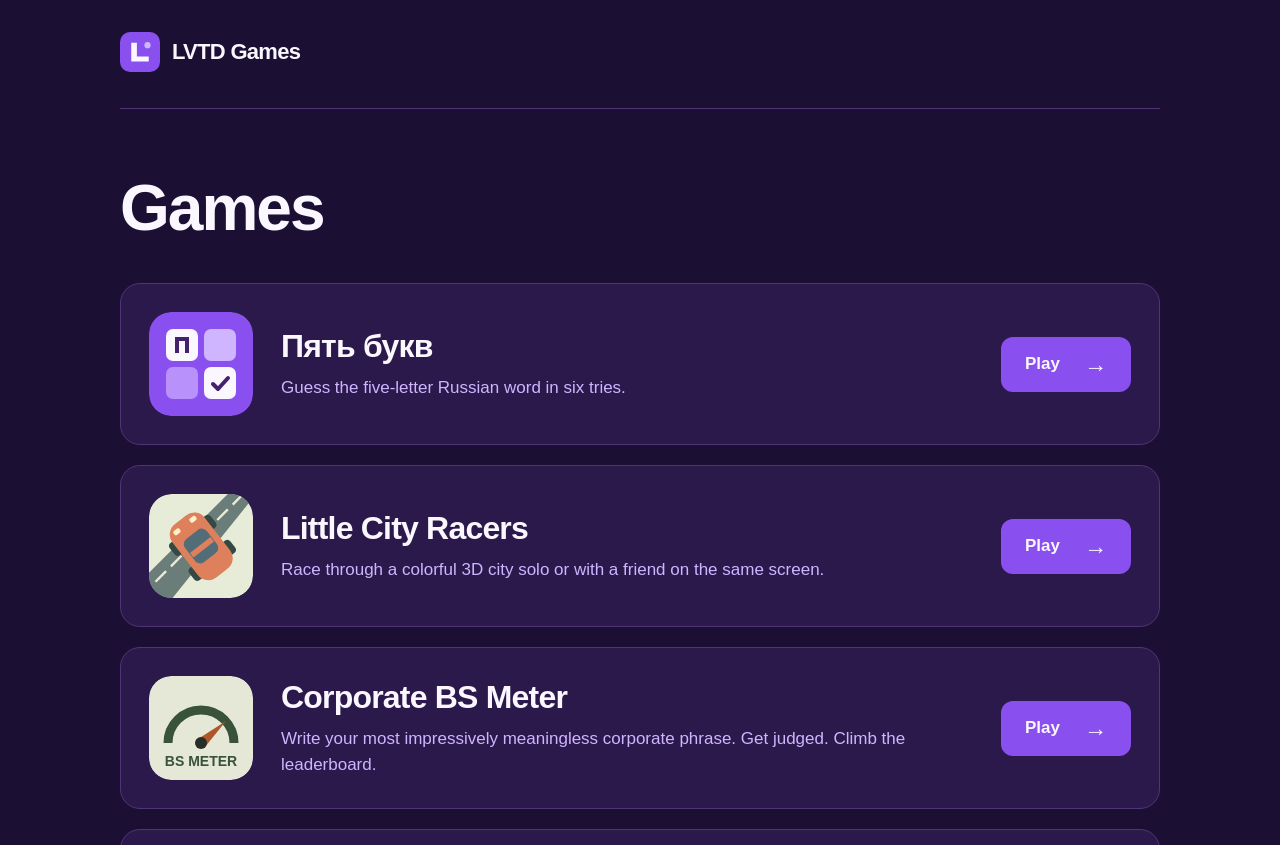
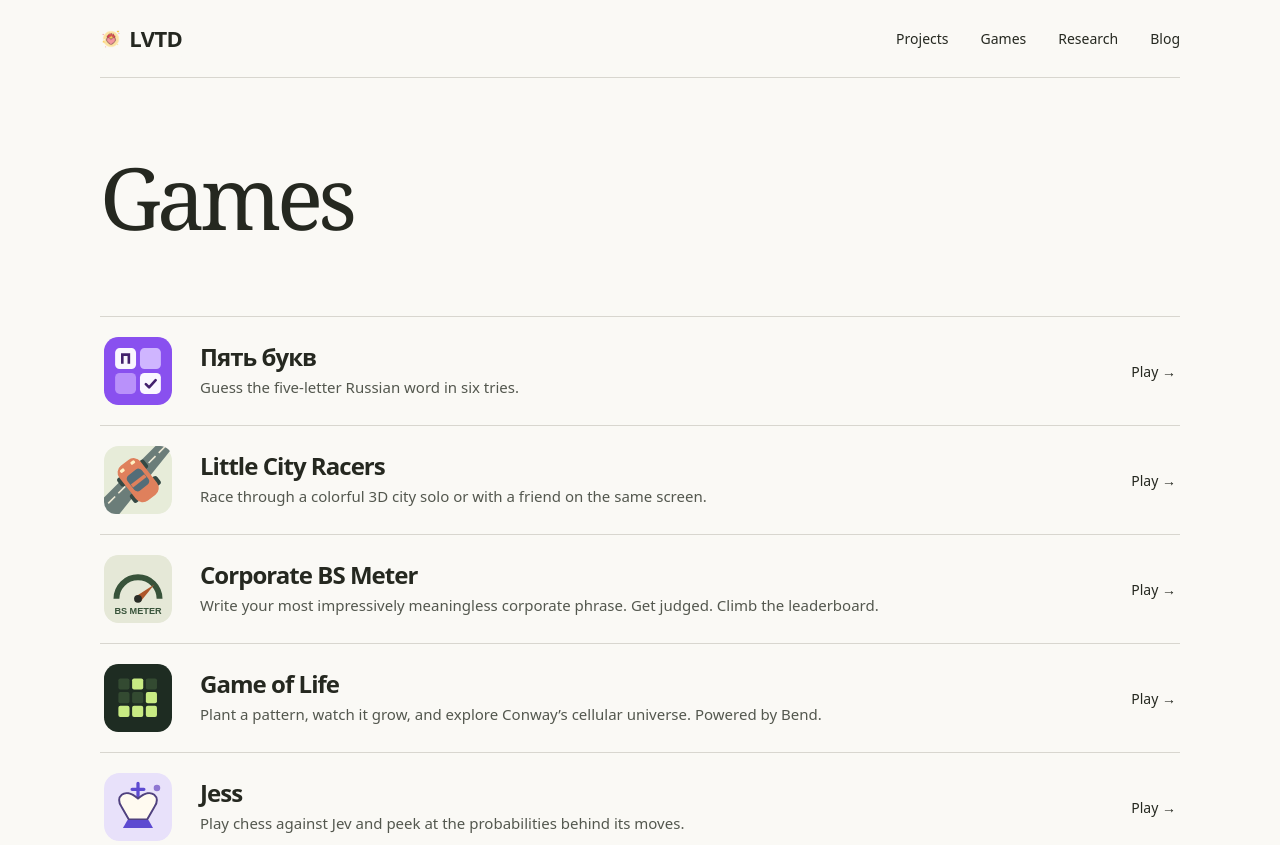
Before and after one commit to LVTD-LLC/games, an Astro site in the folder apps/site/: page / in a window 1280 px wide. Shown: the top 845 px of the page. Built offline with nearby package versions, Linux system fonts and the light colour scheme; Astro itself is replaced by a stand-in of ours.

Commit message:
Unify the arcade catalogue and game navigation with LVTD (#22)
Co-authored-by: Rasul Kireev <rasul@lvtd.dev>

```diff
--- a/apps/site/src/layouts/Catalogue.astro
+++ b/apps/site/src/layouts/Catalogue.astro
@@ -1,4 +1,5 @@
 ---
+import '../../../../shared/studio.css';
 interface Props {
   title: string;
   description?: string;
@@ -17,17 +18,30 @@ const {
     <meta name="viewport" content="width=device-width" />
     <title>{title}</title>
     <meta name="description" content={description} />
-    <meta name="theme-color" content="#1b1033" />
+    <meta name="theme-color" content="#faf9f5" />
     <link rel="icon" href="/games/favicon.svg" type="image/svg+xml" />
   </head>
   <body>
+    <a class="skip" href="#main">
+      Skip to content
+    </a>
     <header>
-      <a class="brand" href="/games/" aria-label="LVTD Games home">
-        <img src="/games/favicon.svg" width="40" height="40" alt="" />
-        LVTD Games
+      <a class="studio-link" href="https://lvtd.dev/" aria-label="LVTD home">
+        LVTD
       </a>
+      <nav aria-label="Primary navigation">
+        <a href="https://lvtd.dev/projects/">Projects</a>
+        <a
+          href="/games/"
+          aria-current={Astro.url.pathname === '/games/' ? 'page' : undefined}
+        >
+          Games
+        </a>
+        <a href="https://lvtd.dev/research/">Research</a>
+        <a href="https://lvtd.dev/blog/">Blog</a>
+      </nav>
     </header>
-    <main>
+    <main id="main">
       <slot />
     </main>
     <script>
@@ -37,74 +51,78 @@ const {
 </html>
 
 <style is:global>
-  :root {
-    color-scheme: dark;
-    --background: #1b1033;
-    --surface: #2c194b;
-    --surface-hover: #38205e;
-    --purple: #8950ef;
-    --lavender: #cfb5ff;
-    --text: #faf7ff;
-    --border: #503475;
-  }
   * {
     box-sizing: border-box;
   }
   body {
     margin: 0;
-    min-height: 100dvh;
-    background: var(--background);
-    color: var(--text);
-    font-family: Arial, Helvetica, sans-serif;
-    -webkit-font-smoothing: antialiased;
+    color: #252820;
+    background: #faf9f5;
+    font:
+      16px/1.5 system-ui,
+      sans-serif;
+  }
+  main,
+  header {
+    width: min(1080px, calc(100% - 40px));
+    margin-inline: auto;
+  }
+  header,
+  nav {
+    display: flex;
+    align-items: center;
+    gap: clamp(12px, 3vw, 32px);
+  }
+  header {
+    justify-content: space-between;
+    flex-wrap: wrap;
+    padding-block: 18px;
+    border-bottom: 1px solid #d8d6cf;
+  }
+  header .studio-link {
+    border: none;
+    padding: 0;
+    font-size: 22px;
+    font-weight: 750;
+  }
+  nav a {
+    padding-block: 10px;
+    font-size: 14px;
   }
   a {
     color: inherit;
     text-decoration: none;
   }
+  nav a:hover,
+  nav a[aria-current],
+  .back {
+    text-decoration: underline;
+    text-underline-offset: 6px;
+  }
   a:focus-visible {
-    outline: 3px solid var(--lavender);
-    outline-offset: 6px;
+    outline: 2px solid #9a432a;
+    outline-offset: 3px;
   }
-  header,
-  main {
-    width: min(1040px, calc(100% - 64px));
-    margin-inline: auto;
+  .skip {
+    position: absolute;
+    top: 4px;
+    left: 4px;
+    padding: 10px;
+    background: white;
+    transform: translateY(-150%);
   }
-  header {
-    padding-block: 32px;
-    border-bottom: 1px solid var(--border);
+  .skip:focus {
+    transform: none;
   }
-  .brand {
-    display: inline-flex;
-    align-items: center;
-    gap: 12px;
-    font-size: 22px;
-    font-weight: 700;
-    letter-spacing: -0.7px;
+  h1 {
+    font:
+      normal clamp(48px, 7vw, 86px)/1 Georgia,
+      serif;
+    letter-spacing: -0.055em;
+    margin: 0;
+    padding-block: clamp(40px, 7vw, 76px);
   }
   main {
-    padding-block: 64px 96px;
-  }
-  h1 {
-    margin: 0 0 40px;
-    font-size: clamp(40px, 6vw, 64px);
-    line-height: 1.1;
-    letter-spacing: -2px;
-  }
-  @media (max-width: 600px) {
-    header,
-    main {
-      width: calc(100% - 40px);
-    }
-    header {
-      padding-block: 24px;
-    }
-    main {
-      padding-block: 40px 64px;
-    }
-    h1 {
-      margin-bottom: 28px;
-    }
+    padding-bottom: 64px;
   }
 </style>
--- a/apps/site/src/pages/index.astro
+++ b/apps/site/src/pages/index.astro
@@ -31,96 +31,48 @@ import Catalogue from '../layouts/Catalogue.astro';
 
 <style>
   .games {
-    display: grid;
-    gap: 20px;
     margin: 0;
     padding: 0;
     list-style: none;
+    border-top: 1px solid #d8d6cf;
   }
   .game {
     display: flex;
+    gap: clamp(14px, 3vw, 28px);
     align-items: center;
-    gap: 28px;
-    padding: 28px;
-    border: 1px solid var(--border);
-    border-radius: 20px;
-    background: var(--surface);
-    transition:
-      background-color 160ms,
-      border-color 160ms;
+    padding: 20px 4px;
+    border-bottom: 1px solid #d8d6cf;
   }
   .game:hover {
-    background: var(--surface-hover);
-    border-color: var(--purple);
+    background: #f1f0e9;
   }
   .logo {
-    flex: none;
-    border-radius: 22px;
+    width: clamp(48px, 6vw, 68px);
+    height: auto;
+    border-radius: 12px;
   }
   h2 {
+    font-size: clamp(18px, 2vw, 24px);
+    line-height: 1.2;
+    letter-spacing: -0.04em;
     margin: 0;
-    font-size: clamp(24px, 3vw, 32px);
-    font-weight: 700;
-    letter-spacing: -0.8px;
-  }
-  .details {
-    min-width: 0;
   }
   p {
-    margin: 10px 0 0;
-    color: var(--lavender);
-    font-size: 17px;
-    line-height: 1.5;
+    color: #53574e;
+    font-size: 15px;
+    margin: 4px 0 0;
   }
   .play {
-    flex-shrink: 0;
-    display: inline-flex;
-    align-items: center;
-    justify-content: center;
-    gap: 24px;
+    white-space: nowrap;
+    font-size: 14px;
     margin-left: auto;
-    padding: 16px 24px;
-    border-radius: 12px;
-    background: var(--purple);
-    font-size: 17px;
-    font-weight: 700;
   }
-  .play span {
-    font-size: 23px;
-    line-height: 1;
-  }
-  @media (max-width: 600px) {
-    .game {
-      display: grid;
-      grid-template-columns: 72px minmax(0, 1fr);
-      gap: 20px;
-      padding: 20px;
+  @media (max-width: 520px) {
+    .play {
+      font-size: 0;
     }
-    .logo {
-      width: 72px;
-      height: 72px;
-      border-radius: 16px;
-    }
-    h2 {
-      overflow-wrap: anywhere;
-    }
-    .details {
-      display: contents;
-    }
-    p {
-      grid-column: 1 / -1;
-      margin: 0;
-    }
-    .play {
-      grid-column: 1 / -1;
-      margin: 0;
-      justify-content: space-between;
-      padding: 14px 18px;
-    }
-  }
-  @media (prefers-reduced-motion: reduce) {
-    .game {
-      transition: none;
+    .play span {
+      font-size: 20px;
     }
   }
 </style>
--- a/games/city-racers/src/style.css
+++ b/games/city-racers/src/style.css
@@ -1,3 +1,5 @@
+@import '../../../shared/studio.css';
+
 :root {
   font-family: Arial, Helvetica, sans-serif;
   color: #334944;
--- a/games/corporate-bs-meter/src/style.css
+++ b/games/corporate-bs-meter/src/style.css
@@ -1,3 +1,5 @@
+@import '../../../shared/studio.css';
+
 :root {
   font-family: Arial, Helvetica, sans-serif;
   color: #292d27;
--- a/games/game-of-life/src/style.css
+++ b/games/game-of-life/src/style.css
@@ -1,3 +1,5 @@
+@import '../../../shared/studio.css';
+
 @font-face {
   font-family: InterVariable;
   src: url('../node_modules/@fontsource-variable/inter/files/inter-latin-wght-normal.woff2')
--- a/games/jess/src/style.css
+++ b/games/jess/src/style.css
@@ -1,3 +1,5 @@
+@import '../../../shared/studio.css';
+
 @import url('./board.css');
 :root {
   font-family: Arial, Helvetica, sans-serif;
--- a/games/wordle/src/style.css
+++ b/games/wordle/src/style.css
@@ -1,3 +1,5 @@
+@import '../../../shared/studio.css';
+
 * {
   box-sizing: border-box;
 }
--- /dev/null
+++ b/shared/studio.css
@@ -0,0 +1,30 @@
+a.studio-link {
+  display: inline-flex;
+  align-items: center;
+  gap: 0.45rem;
+  min-height: 40px;
+  padding: 4px 9px;
+  background: #faf9f5;
+  border: 1px solid #d8d6cf;
+  border-radius: 4px;
+  color: #242720;
+  text-decoration: none;
+  font:
+    600 14px/1.1 system-ui,
+    sans-serif;
+  letter-spacing: -0.025em;
+  white-space: nowrap;
+}
+.studio-link::before {
+  content: '';
+  width: 22px;
+  height: 22px;
+  background: url('./heart.png') center / contain no-repeat;
+}
+a.studio-link:hover {
+  border-color: #797c72;
+}
+a.studio-link:focus-visible {
+  outline: 2px solid #9a432a;
+  outline-offset: 3px;
+}
```
Also changed, not shown: DESIGN.md (+2 -12 lines), apps/site/src/pages/404.astro (+0 -14 lines), games/city-racers/index.html (+2 -3 lines), games/corporate-bs-meter/index.html (+2 -7 lines), games/game-of-life/index.html (+2 -2 lines), games/jess/index.html (+2 -1 lines), games/wordle/index.html (+5 -9 lines), CHANGELOG.md, shared/heart.png (added).
